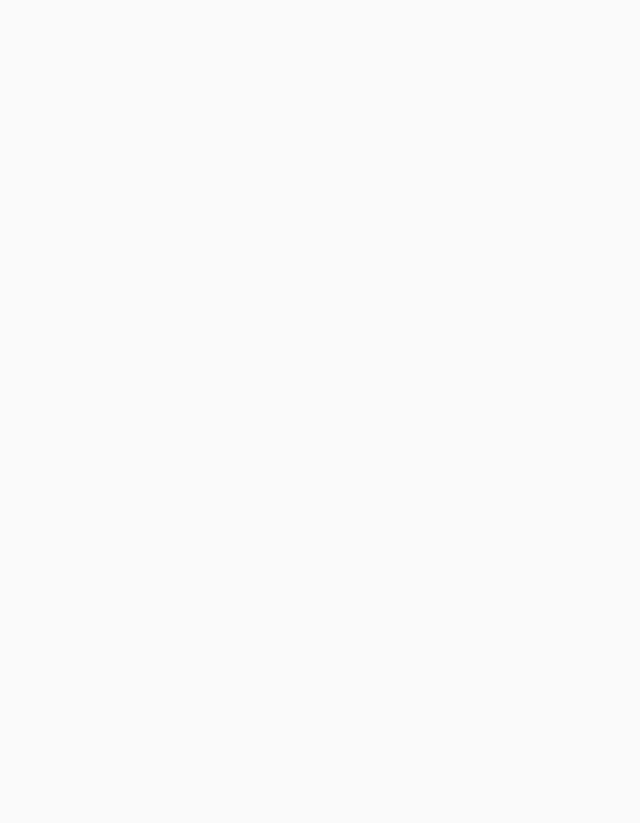
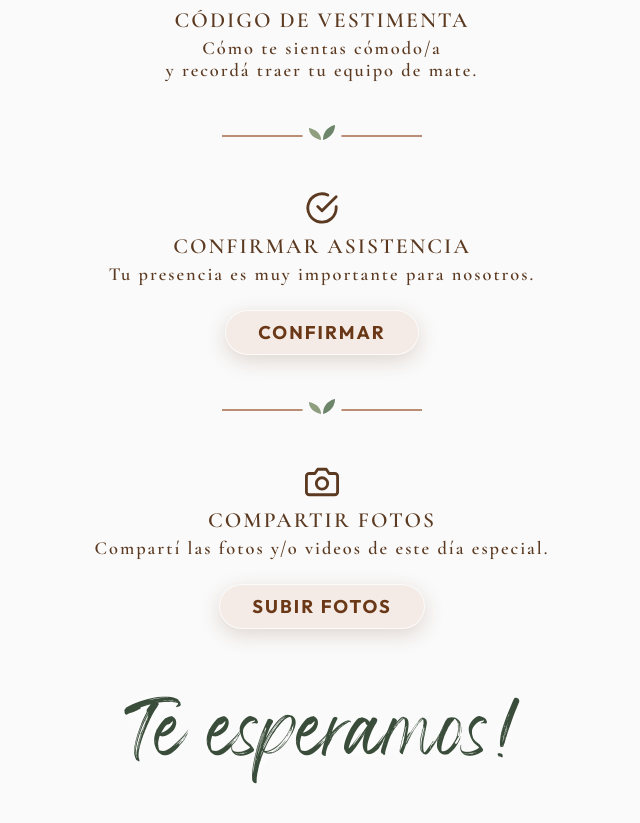
Before and after one commit to WalArg/invitacion_cumple, a React (Vite) app: page / in a window 1280 px wide. Shown: the part 1785-2608 px from the top of the page, without its empty margins (318-958 px from the left). Built offline with nearby package versions, Linux system fonts and the light colour scheme.

Commit message:
Add leaf separators between final sections and equalize spacing

```diff
--- a/src/App.jsx
+++ b/src/App.jsx
@@ -3,7 +3,18 @@ import gsap from 'gsap';
 import { ScrollTrigger } from 'gsap/ScrollTrigger';
 import './index.css';
 
-gsap.registerPlugin(ScrollTrigger);
+const leafSeparator = (
+  <div style={{ margin: '40px 0', width: '100%', display: 'flex', justifyContent: 'center', opacity: 0.85 }}>
+    <svg width="200" height="30" viewBox="0 0 200 30" fill="none" xmlns="http://www.w3.org/2000/svg">
+      <line x1="0" y1="15" x2="80" y2="15" stroke="#97532A" strokeWidth="1.5" strokeLinecap="round" />
+      <line x1="120" y1="15" x2="200" y2="15" stroke="#97532A" strokeWidth="1.5" strokeLinecap="round" />
+      <g transform="translate(85, -1)">
+        <path d="M14 20C14 20 2 18 2 8C2 8 14 10 14 20Z" fill="#7D8F69" />
+        <path d="M16 20C16 20 28 17 28 5C28 5 16 7 16 20Z" fill="#557153" />
+      </g>
+    </svg>
+  </div>
+);
 
 function App() {
   const babyRef = useRef(null);
@@ -346,6 +357,8 @@ END:VCALENDAR`;
       <div className="screen-3-wrapper">
         <div className="app-container" style={{ display: 'flex', flexDirection: 'column', alignItems: 'center' }}>
 
+          {leafSeparator}
+
           {/* Código de vestimenta */}
           <div className="final-section">
             <div className="location-pin-icon" style={{ marginTop: '0px' }}>
@@ -357,6 +370,8 @@ END:VCALENDAR`;
             <div className="location-address" style={{ textTransform: 'none' }}>Cómo te sientas cómodo/a</div>
             <div className="location-address" style={{ textTransform: 'none' }}>y recordá traer tu equipo de mate.</div>
           </div>
+
+          {leafSeparator}
 
           {/* Confirmar Asistencia */}
           <div className="final-section">
@@ -373,6 +388,8 @@ END:VCALENDAR`;
             </a>
           </div>
 
+          {leafSeparator}
+
           {/* Compartir fotos */}
           <div className="final-section">
             <div className="location-pin-icon" style={{ marginTop: '0px' }}>
@@ -388,7 +405,7 @@ END:VCALENDAR`;
             </a>
           </div>
 
-          <div className="final-greeting" style={{ marginBottom: '40px' }}>
+          <div className="final-greeting" style={{ marginBottom: '40px', marginTop: '40px' }}>
             Te esperamos!
           </div>
 
--- a/src/index.css
+++ b/src/index.css
@@ -575,7 +575,7 @@ h2 {
   flex-direction: column;
   align-items: center;
   text-align: center;
-  margin-bottom: 35px;
+  margin-bottom: 0px;
 }
 
 .title-pill {
```
